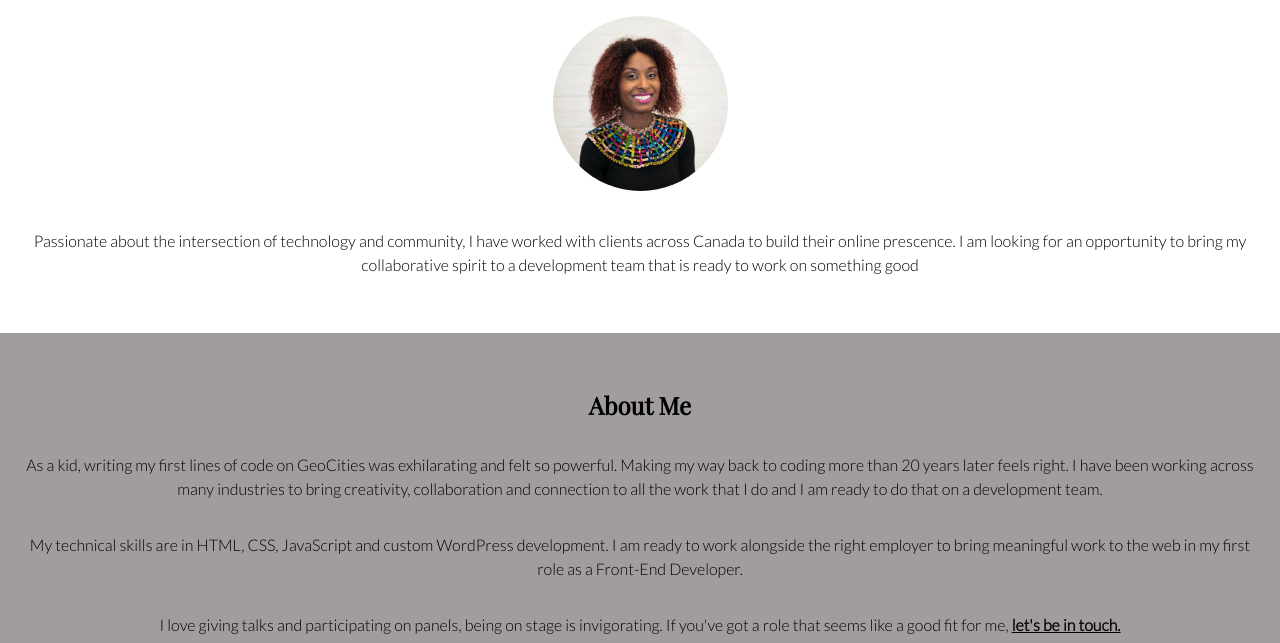
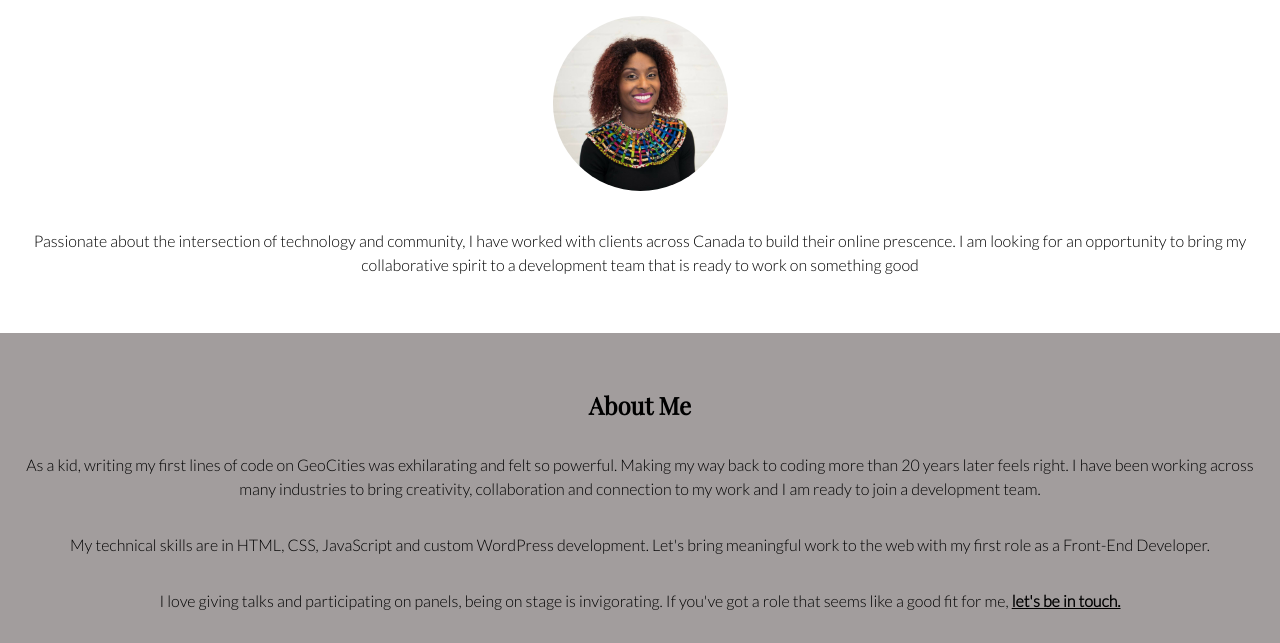
Before and after one commit to yaatabuaa/yaatabuaa.github.io, a plain HTML site: page index.html in a window 1280 px wide. Shown: the part 157-800 px from the top of the page. Drawn offline with nearby package versions, Linux system fonts and the light colour scheme.

Commit message:
working on nav changes

```diff
--- a/index.html
+++ b/index.html
@@ -9,7 +9,7 @@
 	<script src="https://kit.fontawesome.com/2e20930c3c.js" crossorigin="anonymous"></script>
 </head>
 
-<body class="home">
+<body>
 	<header>
 		<button onclick="displayNav()" class="homepage__navigation--button">
 			<i class="fas fa-bars navigation navigation__mobile" id="hamburger-menu"></i>
@@ -37,12 +37,10 @@
 		<p class="homepage__content--text">As a kid, writing my first lines of code on GeoCities was exhilarating and
 			felt so powerful. Making my way
 			back to coding more than 20 years later feels right. I have been working across many industries to bring
-			creativity, collaboration and connection to all the work that I do and I am ready to do that on a
+			creativity, collaboration and connection to my work and I am ready to join a
 			development team. </p>
 		<p class="homepage__content--text">My technical skills are in HTML, CSS, JavaScript and custom WordPress
-			development. I am ready to work
-			alongside the right
-			employer to bring meaningful work to the web in my first role as a Front-End Developer.</p>
+			development. Let's bring meaningful work to the web with my first role as a Front-End Developer.</p>
 		<p class="homepage__content--text">I love giving talks and participating on panels, being on stage is
 			invigorating. If you've got a role that
 			seems like a good fit for me, <a href="https://www.linkedin.com/in/yaaotchere/">let's be in touch.</a></p>
--- a/scss/partials/_navigation.scss
+++ b/scss/partials/_navigation.scss
@@ -1,8 +1,10 @@
 nav {
     position: absolute;
-    top: 44px;
+    top: 45px;
     right: 35px;
     background: white;
+    min-width: 150px;
+    text-align: center;
 }
 
 .navigation a {
```
Also changed, not shown: css/style.css, 1 other file.
